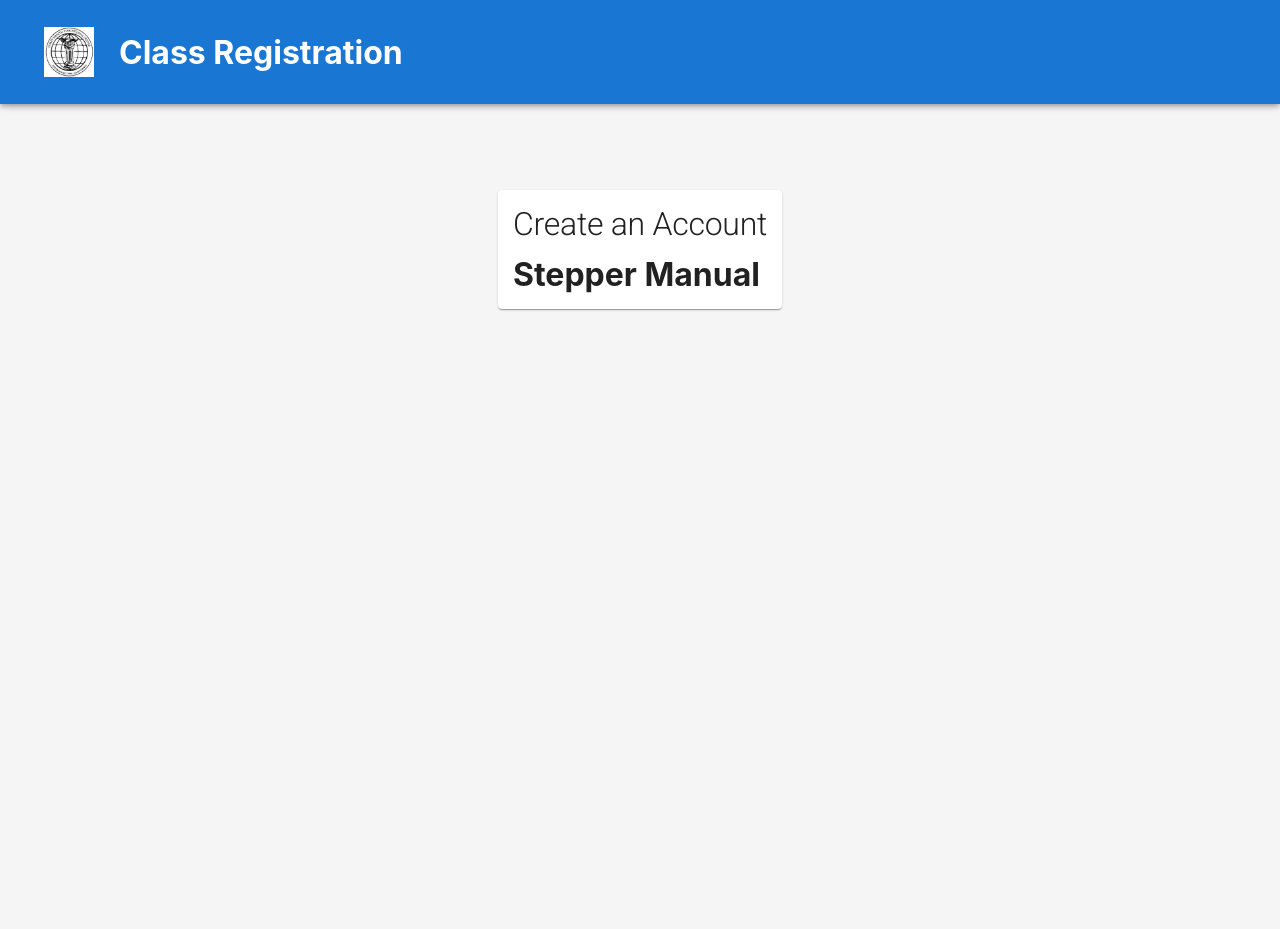
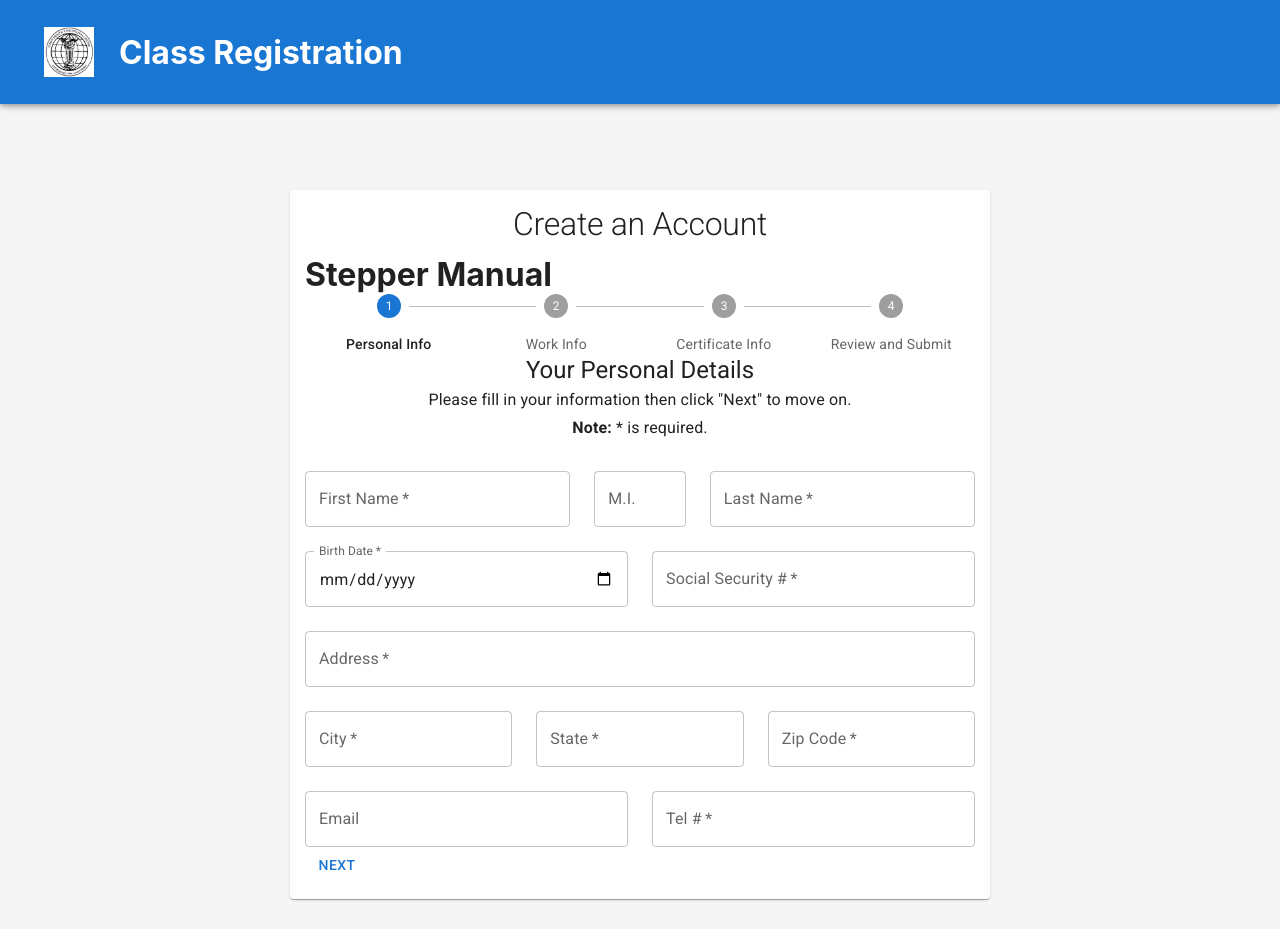
Before and after one commit to luciousmc/ceu-chha, a React (Vite) app: page /register in a window 1280 px wide. Before the commit the page ends 800 px from the top, so only its background shows below. Built offline with nearby package versions, Linux system fonts and the light colour scheme; no server answers.

Commit message:
chore: Recreate Stepper from scratch
Built the stepper component from scratch to understand better how it works. Lifted state up to unify all form data to one source.

```diff
--- a/src/components/RegistrationStepper/PersonalInfoForm/PersonalInfoForm.tsx
+++ b/src/components/RegistrationStepper/PersonalInfoForm/PersonalInfoForm.tsx
@@ -7,7 +7,10 @@ import Typography from '@mui/material/Typography';
 import useFormValues from '../../../hooks/useFormValues';
 
 // Types
-import { personalInfoType } from '../../../types/studentInfo';
+import type {
+  personalInfoType,
+  studentInfoType,
+} from '../../../types/studentInfo';
 
 // Styled Components
 import { PersonalInfoFormContainer } from './PersonalInfoForm.style';
@@ -26,9 +29,14 @@ const INITIAL_STATE = {
   phoneNumber: '',
 };
 
-function PersonalInfoForm() {
-  const [personalInfo, handleChange] =
-    useFormValues<personalInfoType>(INITIAL_STATE);
+interface Props {
+  formValues: studentInfoType;
+  handleChange: React.ChangeEventHandler<HTMLInputElement>;
+}
+
+function PersonalInfoForm({ formValues, handleChange }: Props) {
+  // const [personalInfo, handleChange] =
+  //   useFormValues<personalInfoType>(INITIAL_STATE);
 
   return (
     <PersonalInfoFormContainer>
@@ -53,7 +61,7 @@ function PersonalInfoForm() {
               label='First Name'
               id='firstName'
               onChange={handleChange}
-              value={personalInfo.firstName}
+              value={formValues.firstName}
               fullWidth
             />
           </Grid>
@@ -63,7 +71,7 @@ function PersonalInfoForm() {
               label='M.I.'
               id='middleInitial'
               onChange={handleChange}
-              value={personalInfo.middleInitial}
+              value={formValues.middleInitial}
             />
           </Grid>
           <Grid item xs={12} sm={5}>
@@ -73,7 +81,7 @@ function PersonalInfoForm() {
               label='Last Name'
               id='lastName'
               onChange={handleChange}
-              value={personalInfo.lastName}
+              value={formValues.lastName}
               fullWidth
             />
           </Grid>
@@ -87,7 +95,7 @@ function PersonalInfoForm() {
               label='Birth Date'
               id='birthDate'
               onChange={handleChange}
-              value={personalInfo.birthDate}
+              value={formValues.birthDate}
               fullWidth
             />
           </Grid>
@@ -98,7 +106,7 @@ function PersonalInfoForm() {
               label='Social Security #'
               id='ssn'
               onChange={handleChange}
-              value={personalInfo.ssn}
+              value={formValues.ssn}
               fullWidth
             />
           </Grid>
@@ -110,7 +118,7 @@ function PersonalInfoForm() {
               label='Address'
               id='address'
               onChange={handleChange}
-              value={personalInfo.address}
+              value={formValues.address}
               fullWidth
             />
           </Grid>
@@ -122,7 +130,7 @@ function PersonalInfoForm() {
               label='City'
               id='city'
               onChange={handleChange}
-              value={personalInfo.city}
+              value={formValues.city}
               fullWidth
             />
           </Grid>
@@ -133,7 +141,7 @@ function PersonalInfoForm() {
               label='State'
               id='state'
               onChange={handleChange}
-              value={personalInfo.state}
+              value={formValues.state}
               fullWidth
             />
           </Grid>
@@ -144,7 +152,7 @@ function PersonalInfoForm() {
               label='Zip Code'
               id='zipCode'
               onChange={handleChange}
-              value={personalInfo.zipCode}
+              value={formValues.zipCode}
               fullWidth
             />
           </Grid>
@@ -155,7 +163,7 @@ function PersonalInfoForm() {
               label='Email'
               id='email'
               onChange={handleChange}
-              value={personalInfo.email}
+              value={formValues.email}
               fullWidth
             />
           </Grid>
@@ -166,7 +174,7 @@ function PersonalInfoForm() {
               label='Tel #'
               id='phone'
               onChange={handleChange}
-              value={personalInfo.phoneNumber}
+              value={formValues.phoneNumber}
               fullWidth
             />
           </Grid>
--- a/src/components/RegistrationStepper/RegistrationStepperMan.tsx
+++ b/src/components/RegistrationStepper/RegistrationStepperMan.tsx
@@ -1,7 +1,77 @@
+import Stepper from '@mui/material/Stepper';
+import StepLabel from '@mui/material/StepLabel';
+import Step from '@mui/material/Step';
+import { useContext, useState } from 'react';
+import { Button, getStepContentUtilityClass } from '@mui/material';
+import RegisterInfoContext from '../../context/registerInfo';
+import PersonalInfoForm from './PersonalInfoForm';
+import WorkInfoForm from './WorkInfoForm';
+import CertificateInfoForm from './CertificateInfoForm';
+import ReviewInfo from './ReviewInfo/ReviewInfo';
+import useFormValues from '../../hooks/useFormValues';
+import type { studentInfoType } from '../../types/studentInfo';
+
 function RegistrationStepperMan() {
+  const [activeStep, setActiveStep] = useState(0);
+
+  const [values, setValues] = useContext(RegisterInfoContext);
+
+  const [formValues, handleChange] = useFormValues({} as studentInfoType);
+
+  const steps = [
+    'Personal Info',
+    'Work Info',
+    'Certificate Info',
+    'Review and Submit',
+  ];
+
+  const handleNext = () => {
+    setActiveStep((activeStep) => activeStep + 1);
+  };
+
+  const handlePrevious = () => {
+    setActiveStep((activeStep) => activeStep - 1);
+  };
+
+  const handleSubmit = () => {};
+
+  const getStepContent = (step: number) => {
+    switch (step) {
+      case 0:
+        return (
+          <PersonalInfoForm
+            formValues={formValues}
+            handleChange={handleChange}
+          />
+        );
+      case 1:
+        return <WorkInfoForm />;
+      case 2:
+        return <CertificateInfoForm />;
+      case 3:
+        return <ReviewInfo />;
+      default:
+        return 'Invalid Step';
+    }
+  };
+
   return (
     <div>
       <h1>Stepper Manual</h1>
+      <Stepper activeStep={activeStep} alternativeLabel>
+        {steps.map((step) => (
+          <Step>
+            <StepLabel>{step}</StepLabel>
+          </Step>
+        ))}
+      </Stepper>
+      {activeStep === steps.length ? (
+        <h1>Account Creation Complete</h1>
+      ) : (
+        <div>{getStepContent(activeStep)}</div>
+      )}
+
+      <Button onClick={handleNext}>Next</Button>
     </div>
   );
 }
--- a/tsconfig.json
+++ b/tsconfig.json
@@ -2,7 +2,7 @@
   "compilerOptions": {
     "target": "ESNext",
     "useDefineForClassFields": true,
-    "lib": ["ES6", "DOM", "DOM.Iterable", "ESNext"],
+    "lib": ["ES6", "DOM", "DOM.Iterable", "ESNext", "ES2015.Iterable"],
     "allowJs": false,
     "skipLibCheck": false,
     "esModuleInterop": false,
```
Also changed, not shown: src/context/registerInfo.tsx (+4 -3 lines).
